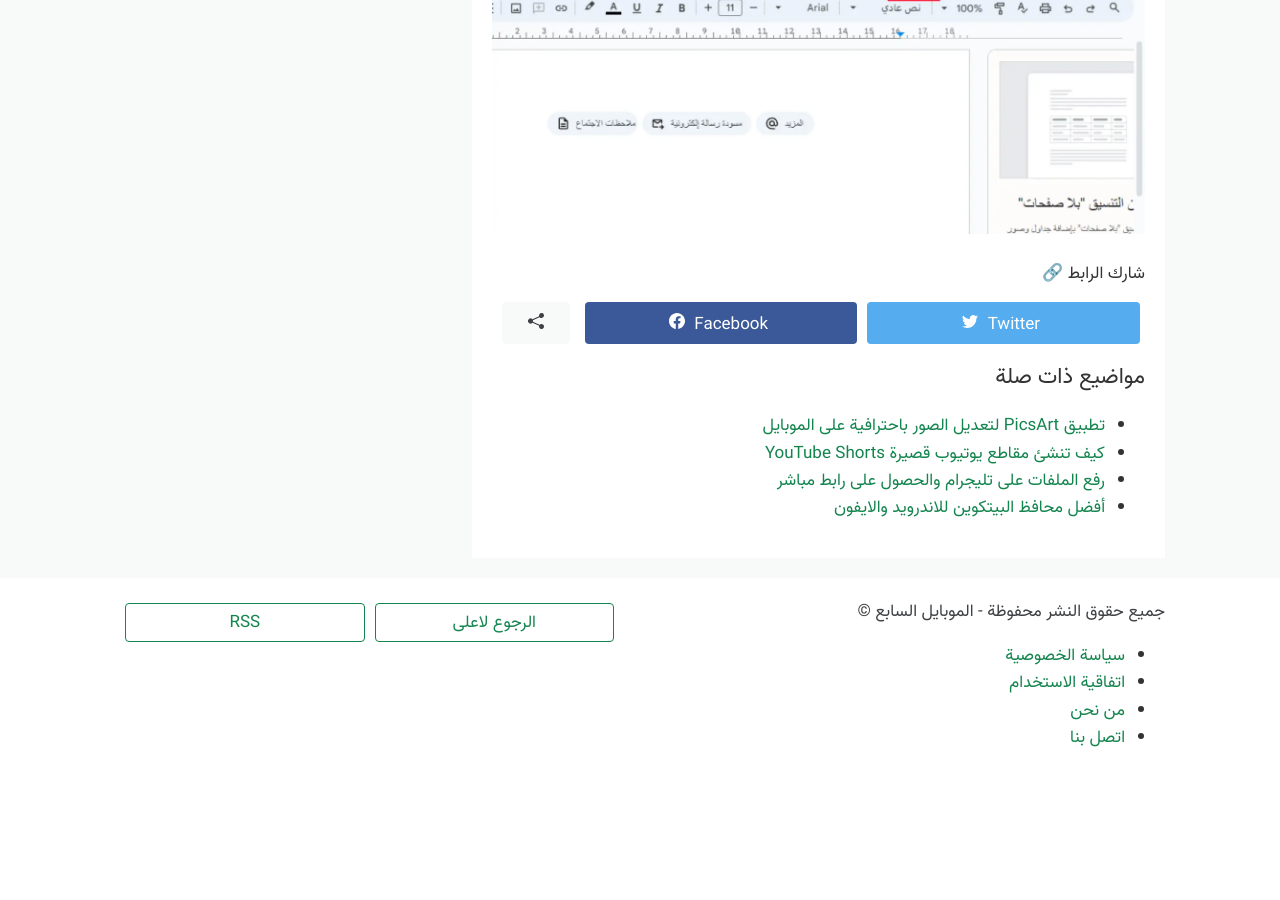
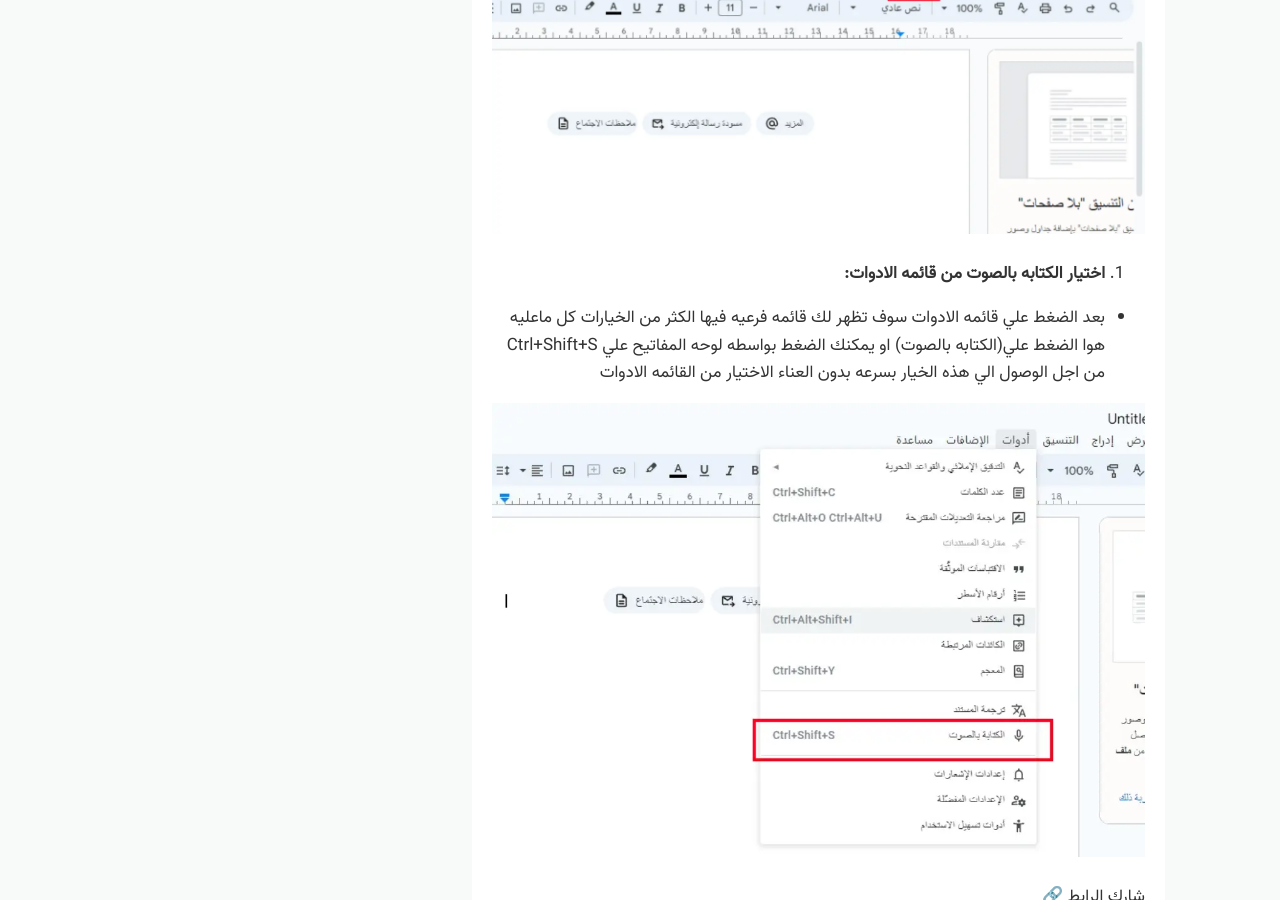
Before and after one commit to apkdown/apkdown.github.io, a Jekyll site: the page built from _posts/2023-12-16-كيفية-استخدام-الإملاء-الصوتي-او-الكتابه-بالصوت-في-مستندات-جوجل.md, in a window 1280 px wide and 900 px high, scrolled down 1568 px. Built offline with Jekyll 4.4.1, drawn with Linux system fonts in a browser that asks for light colours; comment, search, counter and statistics services are not loaded; before the commit the page ends 2366 px from its top, so only the background shows below that.

Commit message:
xxxxxxxx

```diff
--- a/_posts/2023-12-16-كيفية-استخدام-الإملاء-الصوتي-او-الكتابه-بالصوت-في-مستندات-جوجل.md
+++ b/_posts/2023-12-16-كيفية-استخدام-الإملاء-الصوتي-او-الكتابه-بالصوت-في-مستندات-جوجل.md
@@ -33,3 +33,9 @@ toc: true
  - ثم سوف تظهر لك مثل هذه النافذه علي الضغط علي قائمه (أدوات)
 
 ![الكتابه بالصوت في مستندات جوجل](/assets/posts/كيفية-استخدام-الإملاء-الصوتي-او-الكتابه-بالصوت-في-مستندات-جوجل/step-1.webp){: .is-full-width}
+
+2. **اختيار الكتابه بالصوت من قائمه الادوات:**
+
+ - بعد الضغط علي قائمه الادوات سوف تظهر لك قائمه فرعيه فيها الكثر من الخيارات كل ماعليه هوا الضغط علي(الكتابه بالصوت) او يمكنك الضغط بواسطه لوحه المفاتيح علي Ctrl+Shift+S من اجل الوصول الي هذه الخيار بسرعه بدون العناء الاختيار من القائمه الادوات
+
+ ![الكتابه بالصوت في مستندات جوجل](/assets/posts/كيفية-استخدام-الإملاء-الصوتي-او-الكتابه-بالصوت-في-مستندات-جوجل/step-2.webp){: .is-full-width}
```
Also changed, not shown: assets/posts/كيفية-استخدام-الإملاء-الصوتي-او-الكتابه-بالصوت-في-مستندات-جوجل/step-2.webp (added).
